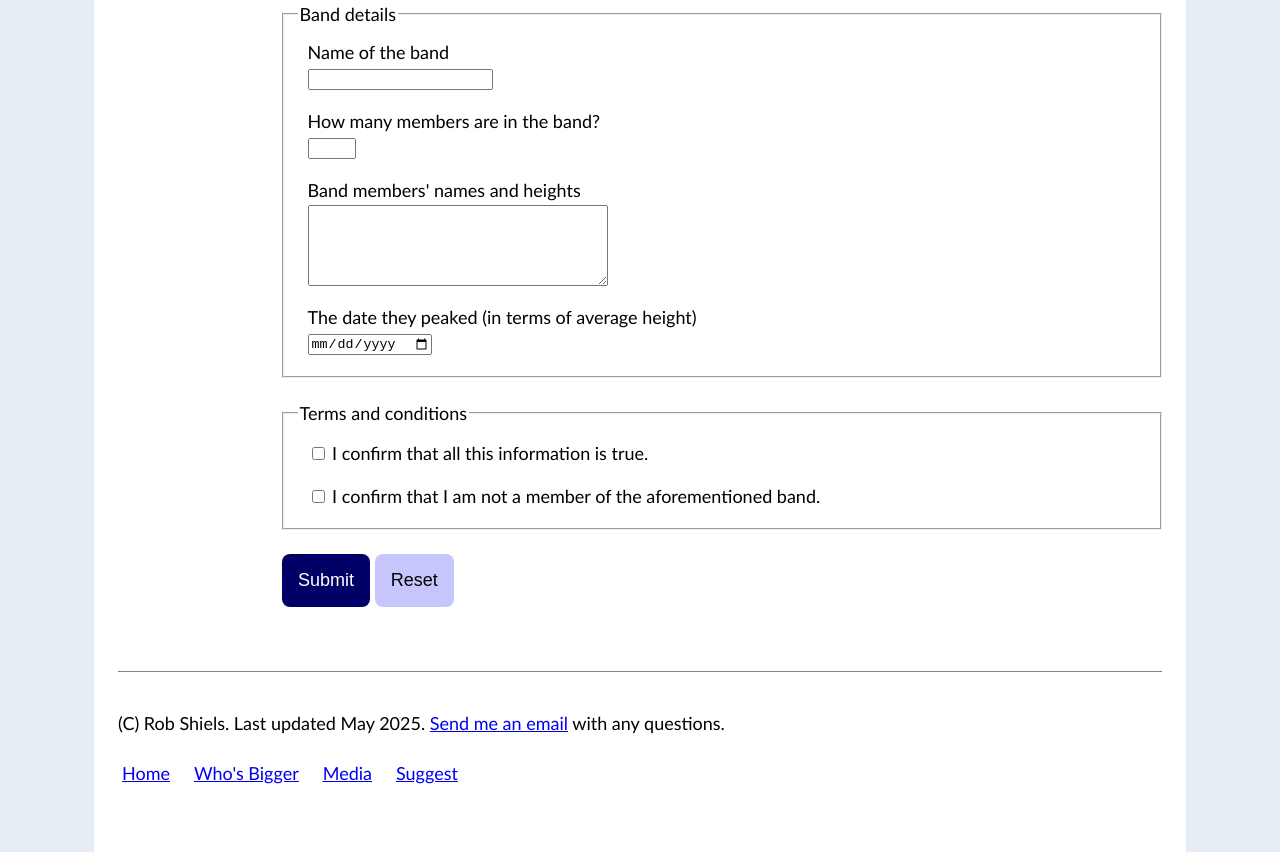
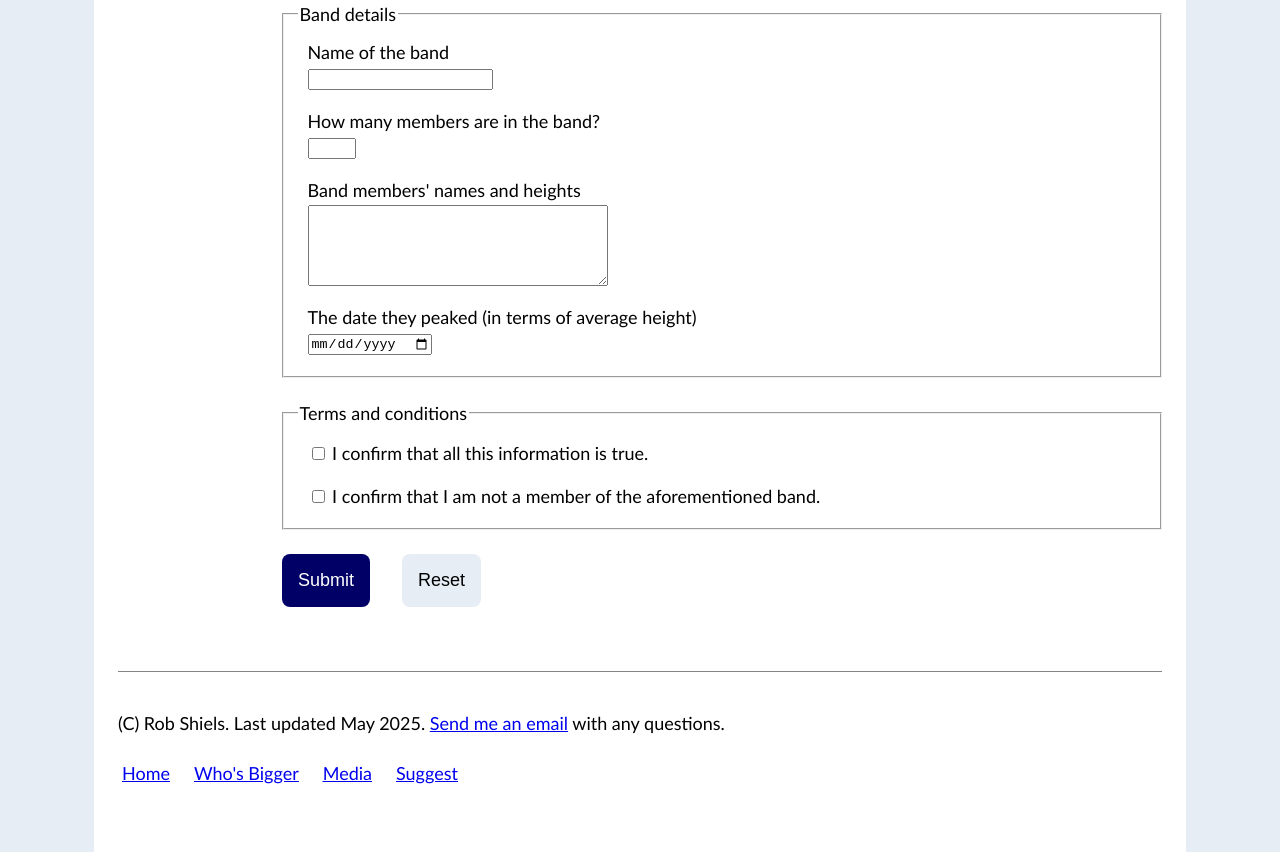
Before and after one commit to shielsr/assignment-01, a plain HTML site: page suggest.html in a window 1280 px wide. Shown: the part 672-1524 px from the top of the page. Drawn offline with Linux system fonts and the light colour scheme.

Commit message:
Form button flex gap. Table captions restyled.

```diff
--- a/styles.css
+++ b/styles.css
@@ -161,8 +161,7 @@
             text-align:center;
             border-radius:8px;
             width:fit-content;
-            margin-left:auto;
-            margin-right:auto;
+
             text-decoration:none;
             border:0px;
         }
@@ -182,14 +181,12 @@
     .buttonSecondary
         {
             padding:16px 16px;
-            background-color: #c6c6fc;
+            background-color:#e6edf5;
             color:rgb(0, 0, 0);
             font-size:18px;
             text-align:center;
             border-radius:8px;
             width:fit-content;
-            margin-left:auto;
-            margin-right:auto;
             text-decoration:none;
             border:0px;
         }
@@ -250,6 +247,14 @@
             display:flex;
             flex-direction:column;
             gap:24px;
+        }
+
+    table caption
+        {
+            font-size:16px;
+            font-style:italic;
+            text-align:left;
+            margin-bottom: 8px;
         }
 
     table
@@ -372,6 +377,15 @@
             margin: 24px 0px;
         }
 
+
+    .formButtons
+        {
+            display:flex;
+            justify-content: flex-start;
+            gap:32px;
+        }
+
+
 /* Form CSS ends */
 
 footer
--- a/suggest.html
+++ b/suggest.html
@@ -76,8 +76,10 @@
                     I confirm that I am not a member of the aforementioned band.
                 </label>
                 </fieldset>
-                <button type="submit" class="buttonPrimary">Submit</button>
-                <button type="reset" class="buttonSecondary">Reset</button>
+                <div class="formButtons">
+                    <button type="submit" class="buttonPrimary">Submit</button>
+                    <button type="reset" class="buttonSecondary">Reset</button>
+                </div>
             </form>
         </div>
     </main>
```
